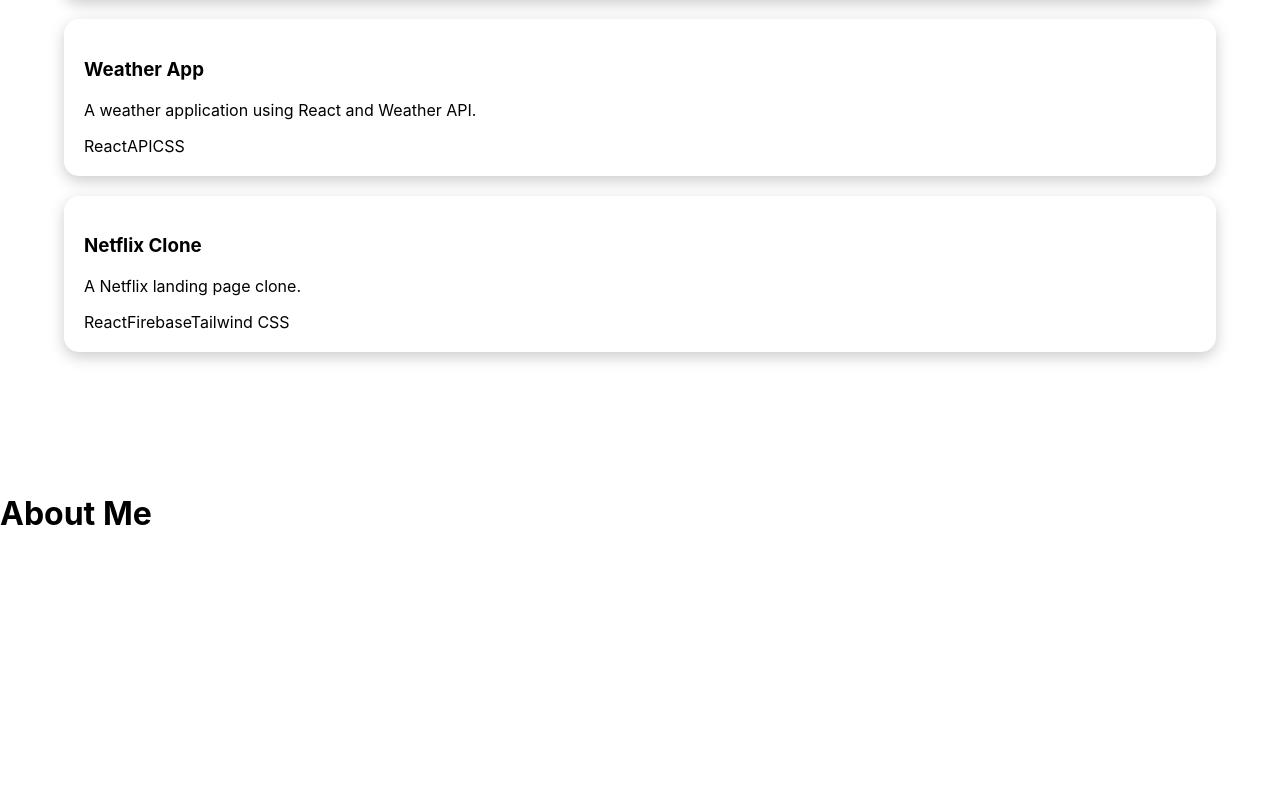
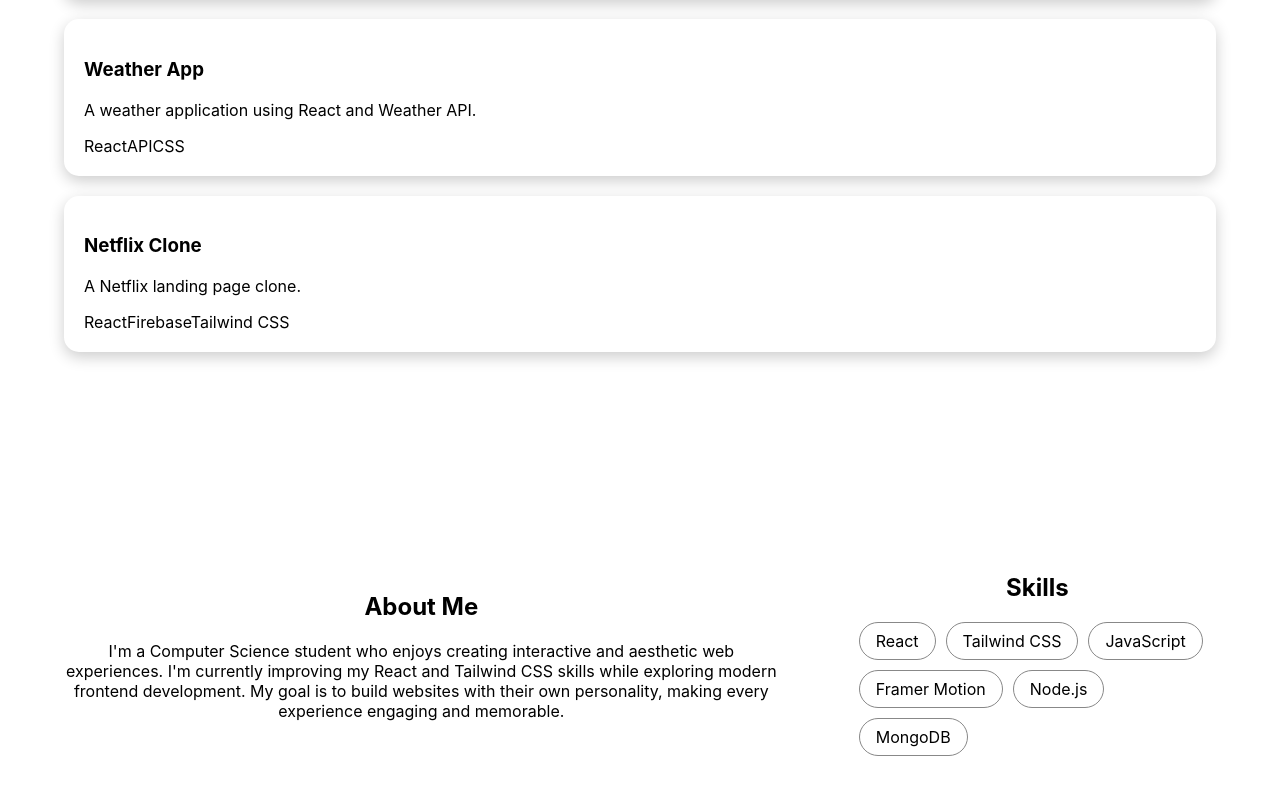
Before and after one commit to greesh1317/my-portfolio, a React (Create React App) app: page / in a window 1280 px wide. Shown: the part 1127-1921 px from the top of the page. Before the commit the page ends 1682 px from the top, so only its background shows below. Built offline with nearby package versions, Linux system fonts and the light colour scheme.

Commit message:
Day 6: Build About section with Flexbox layout

```diff
--- a/src/Mainthing/About.jsx
+++ b/src/Mainthing/About.jsx
@@ -1,11 +1,94 @@
 import {motion} from "framer-motion";
+
+const skills = [
+  "React",
+  "Tailwind CSS",
+  "JavaScript",
+  "Framer Motion",
+  "Node.js",
+  "MongoDB",
+];
+const leftStyle = {
+    flex: 2,
+};
+
+const rightStyle = {
+    flex: 1,
+};
+const sectionStyle = {
+    //minHeight: "100vh",
+    display: "flex",
+    flexDirection: "row",
+    justifyContent: "center",
+    padding: "80px 5%",
+    alignItems: "center",
+    textAlign: "center",
+    gap:"80px",
+};
+
+const skillsContainerStyle = {
+    display: "flex",
+    flexWrap: "wrap",
+    gap: "10px",
+    marginTop: "20px",
+};
+
+const skillStyle = {
+    padding: "8px 16px",
+    border: "1px solid #888",
+    borderRadius: "20px",
+    display: "inline-block",
+};
 
 function Me(){
     return(
-        <motion.dv>
-            <h1>About Me</h1>
+        <motion.section
+            style={sectionStyle}
+        >
+            <motion.div style={leftStyle}>
+                <motion.h1
+                    initial={{ opacity: 0, y: 30 }}
+                    whileInView={{ opacity: 1, y: 0 }}
+                    transition={{ duration: 0.6 }}
+                    viewport={{ once: true }}
+                >
+                    About Me
+                </motion.h1>
+                <motion.p
+                    initial={{ opacity: 0, y: 30 }}
+                    whileInView={{ opacity: 1, y: 0 }}
+                    transition={{ duration: 0.6, delay: 0.2 }}
+                    viewport={{ once: true }}
+                >
+                    I'm a Computer Science student who enjoys creating interactive and aesthetic web experiences. I'm currently improving my React and Tailwind CSS skills while exploring modern frontend development. My goal is to build websites with their own personality, making every experience engaging and memorable.
+                </motion.p>
+            </motion.div>
 
-        </motion.dv>
+            <motion.div style={rightStyle}>
+                <motion.h1
+                    initial={{ opacity: 0, y: 30 }}
+                    whileInView={{ opacity: 1, y: 0 }}
+                    transition={{ duration: 0.6 }}
+                    viewport={{ once: true }}
+                >
+                    Skills<br />
+                </motion.h1>
+                <motion.div style={skillsContainerStyle}>
+                    {skills.map((skill)=>(
+                        <motion.span
+                            key={skill}
+                            style={skillStyle}
+                        >
+                            {skill}
+                        </motion.span>
+                    ))}
+                </motion.div>
+
+            </motion.div>
+
+
+
+        </motion.section>
     );
 }
 export default Me;
```
